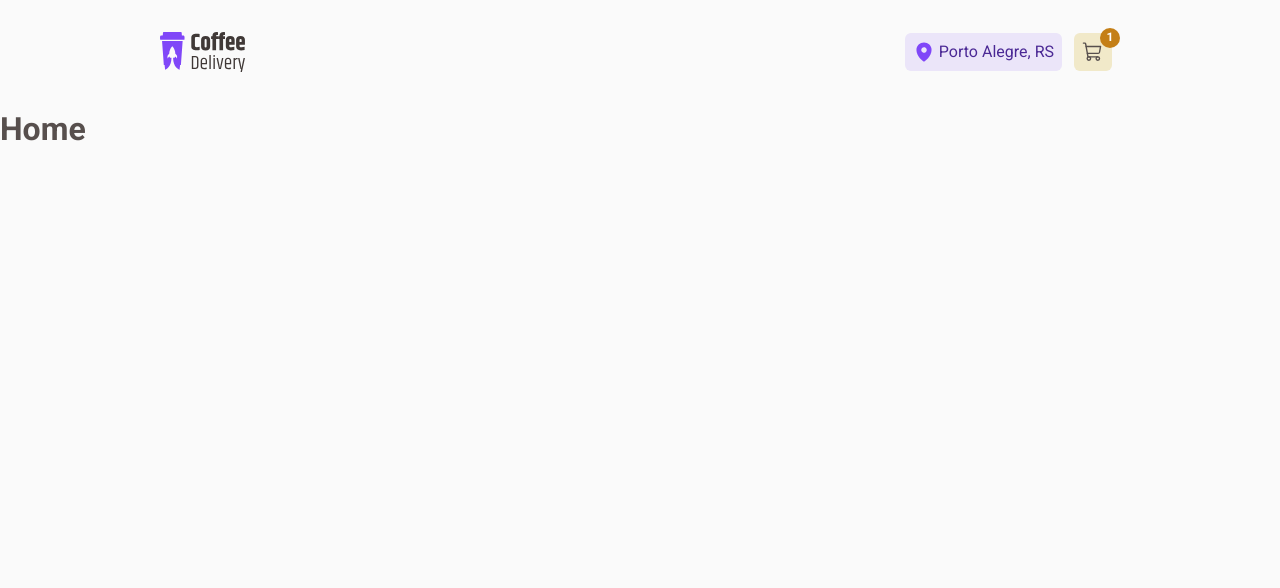
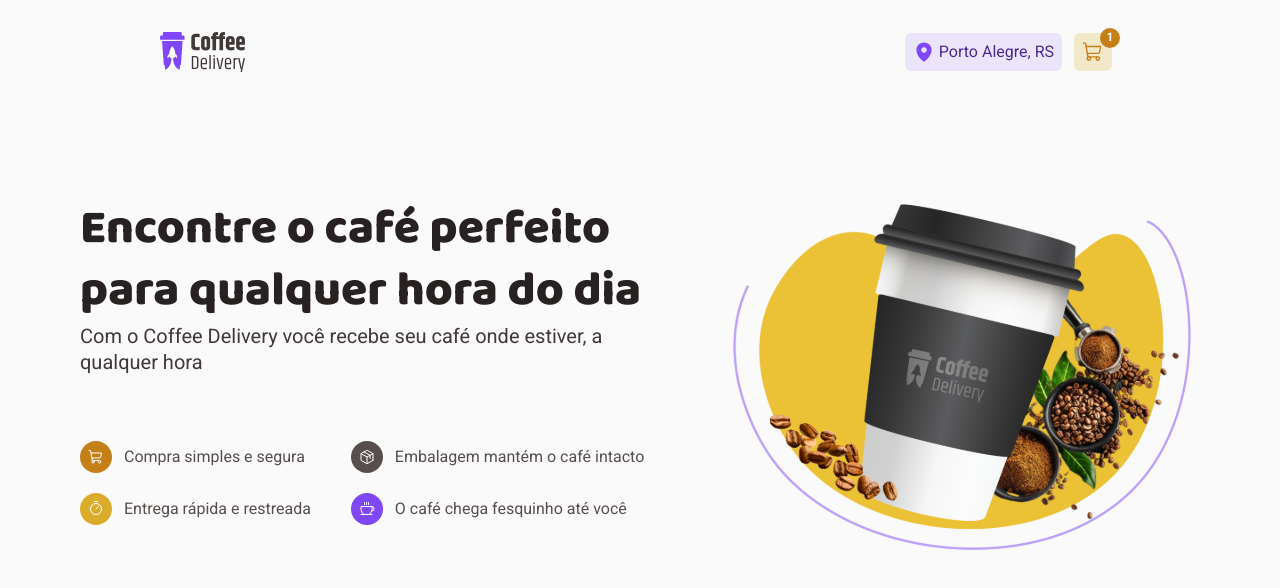
Before and after one commit to AronAdamsRapetto/desafio-coffe-delivery, a React (Vite) app: page / in a window 1280 px wide. Shown: the top 588 px of the page. Built offline with nearby package versions, Linux system fonts and the light colour scheme.

Commit message:
feat: welcome style

```diff
--- a/src/Router.tsx
+++ b/src/Router.tsx
@@ -1,5 +1,5 @@
 import { Route, Routes } from "react-router-dom"
-import { Home } from "./pages/Home"
+import { Home } from "./pages/home"
 import { Checkout } from "./pages/Checkout"
 import { Feedback } from "./pages/Feedback"
 import { DefaultLayout } from "./layouts/DefaultLayout"
--- a/src/components/styles.tsx
+++ b/src/components/styles.ts
@@ -35,6 +35,7 @@ export const ShopLinkContainer = styled.div`
   background: ${props => props.theme["yellow-ligth"]};
   padding: 0.5rem;
   border-radius: 6px;
+  color: ${props => props.theme["yellow-dark"]};
 `
 
 export const ItemsCounter = styled.span`
--- a/src/pages/Home.tsx
+++ /dev/null
@@ -1,7 +0,0 @@
-export function Home() {
-  return (
-    <div>
-      <h1>Home</h1>
-    </div>
-  )
-}
--- /dev/null
+++ b/src/pages/home/index.tsx
@@ -0,0 +1,51 @@
+import imagemDaHome from '../../assets/imagem-da-home.svg'
+import deliveryBoxIcon from '../../assets/delivery-box-Icon.svg'
+import timerIcon from '../../assets/timer-Icon.svg'
+import { BulletPoint, BulletPointsContainer, BulletPointsSection, CoffeIconContainer, DeliveryIconContainer, HomeContainer, IntroductionContainer, ShopIconContainer, TimerIconContainer, WelcomeContainer } from './styles'
+import { Coffee, Package, ShoppingCart, Timer } from 'phosphor-react'
+
+export function Home() {
+  return (
+    <HomeContainer>
+      <WelcomeContainer>
+        <div>
+          <IntroductionContainer>
+            <h1>Encontre o café perfeito para qualquer hora do dia</h1>
+            <p>Com o Coffee Delivery você recebe seu café onde estiver, a qualquer hora</p>
+          </IntroductionContainer>
+          <BulletPointsContainer>
+            <BulletPointsSection>
+              <BulletPoint>
+                <ShopIconContainer>
+                  <ShoppingCart size={16} />
+                </ShopIconContainer>
+                <span>Compra simples e segura</span>
+              </BulletPoint>
+              <BulletPoint>
+                <TimerIconContainer>
+                  <Timer size={16} />
+                </TimerIconContainer>
+                <span>Entrega rápida e restreada</span>
+              </BulletPoint>
+            </BulletPointsSection>
+            <BulletPointsSection>
+              <BulletPoint>
+                <DeliveryIconContainer>
+                  <Package size={16} />
+                </DeliveryIconContainer>
+                <span>Embalagem mantém o café intacto</span>
+              </BulletPoint>
+              <BulletPoint>
+                <CoffeIconContainer>
+                <Coffee size={16} />
+                </CoffeIconContainer>
+                <span>O café chega fesquinho até você</span>
+              </BulletPoint>
+            </BulletPointsSection>
+          </BulletPointsContainer>
+        </div>
+        <img src={imagemDaHome} />
+      </WelcomeContainer>
+    </HomeContainer>
+  )
+}
--- /dev/null
+++ b/src/pages/home/styles.ts
@@ -0,0 +1,83 @@
+import styled from 'styled-components'
+
+export const HomeContainer = styled.main`
+  display: flex;
+  flex-direction: column;
+  margin-top: 5.875rem;
+`
+
+export const WelcomeContainer = styled.section`
+  display: flex;
+  margin: auto;
+  gap: 3.5rem;
+`
+
+export const IntroductionContainer = styled.div`
+  max-width: 588px;
+
+  h1 {
+    color: ${props => props.theme['base-title']};
+    font-family: 'Baloo 2', cursive;
+    font-weight: 800;
+    font-size: 3rem;
+    line-height: 1.3;
+  }
+
+  p {
+    font-size: 1.25rem;
+    line-height: 1.3;
+    color: ${props => props.theme['base-subtitle']};
+  }
+`
+
+export const BulletPointsContainer = styled.div`
+  max-width: 588px;
+  display: flex;
+  margin-top: 4.125rem;
+  gap: 2.5rem;
+`
+
+export const BulletPointsSection = styled.div`
+  display: flex;
+  flex-direction: column;
+  justify-content: flex-start;
+  gap: 1.25rem;
+`
+
+export const BulletPoint = styled.div`
+  display: flex;
+  align-items: center;
+  gap: 0.75rem;
+
+  img {
+    fill: ${props => props.theme.white}
+  }
+
+  span {
+    font-size: 1rem;
+  }
+`
+
+const BaseIconContainer = styled.div`
+  display: flex;
+  justify-content: center;
+  align-items: center;
+  min-height: 32px;
+  min-width: 32px;
+  border-radius: 50%;
+  color: ${props => props.theme.white};
+`
+
+export const ShopIconContainer = styled(BaseIconContainer)`
+  background-color: ${props => props.theme['yellow-dark']};
+`
+
+export const TimerIconContainer = styled(BaseIconContainer)`
+  background-color: ${props => props.theme.yellow};
+`
+export const DeliveryIconContainer = styled(BaseIconContainer)`
+  background-color: ${props => props.theme['base-text']};
+`
+export const CoffeIconContainer = styled(BaseIconContainer)`
+  background-color: ${props => props.theme.purple};
+`
```
